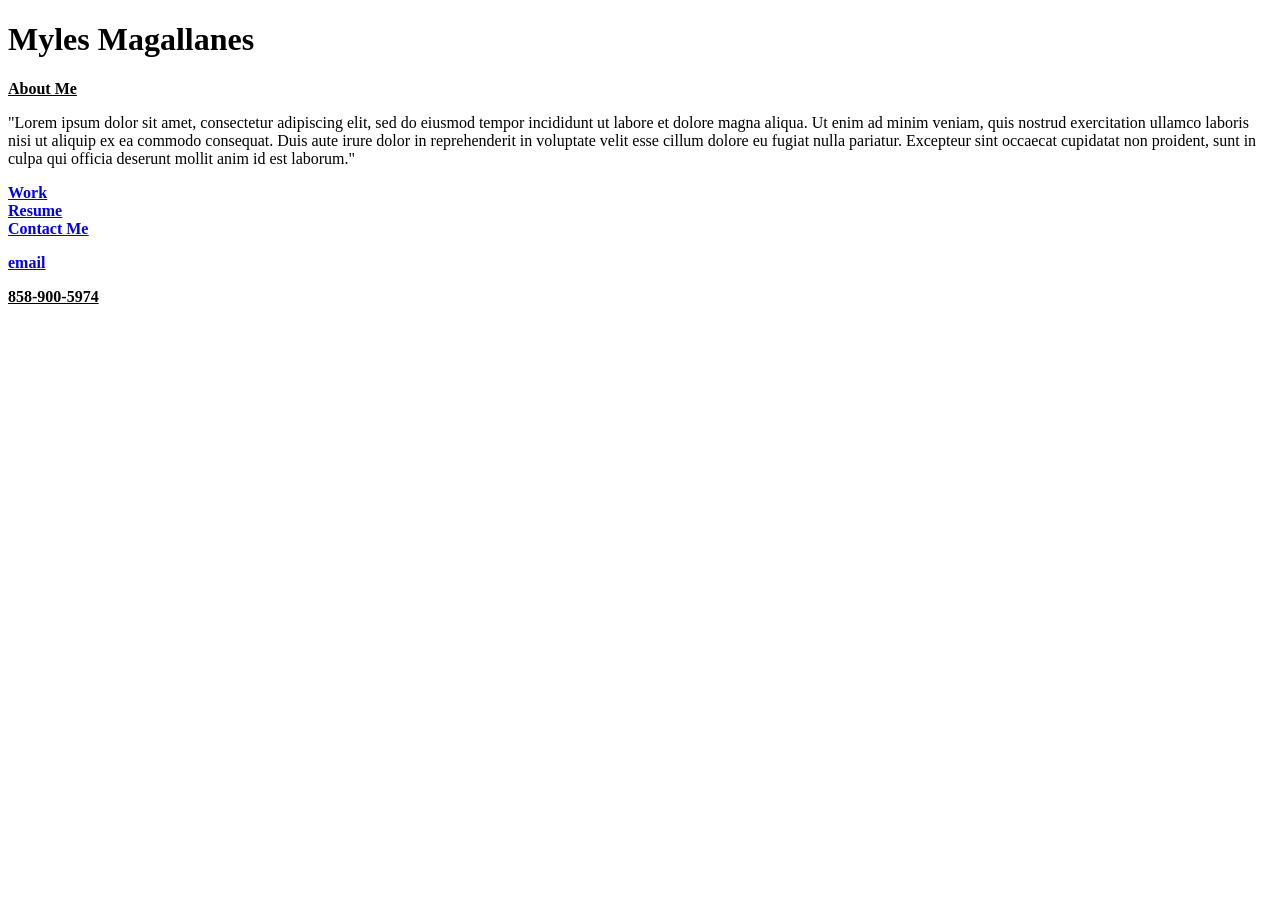
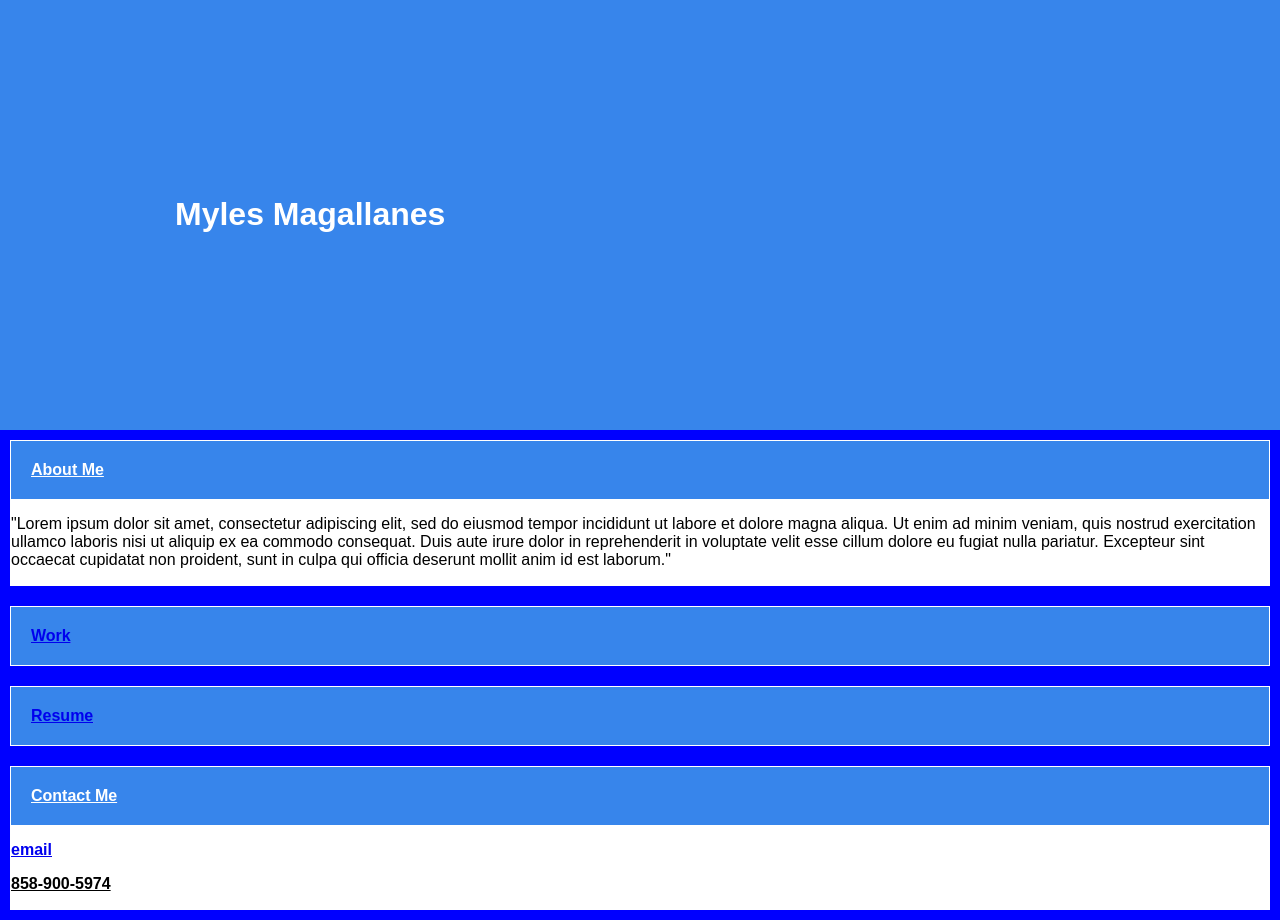
Before and after one commit to myles502/portfolio, a plain HTML site: page index.html in a window 1280 px wide. Before the commit the page ends 800 px from the top, so only its background shows below. Drawn offline with Linux system fonts and the light colour scheme.

Commit message:
changed css link

```diff
--- a/index.html
+++ b/index.html
@@ -5,7 +5,7 @@
     <title>Portfolio</title>
     <meta charset="UTF-8" />
     <meta name="viewport" content="width=device-width, initial-scale=1" />
-    <link rel="stylesheet" type="text/css" href="./style2.css" />
+    <link rel="stylesheet" type="text/css" href="./style.css" />
   </head>
 
   <body>
@@ -20,7 +20,7 @@
         <p>"Lorem ipsum dolor sit amet, consectetur adipiscing elit, sed do eiusmod tempor incididunt ut labore et dolore magna aliqua. Ut enim ad minim veniam, quis nostrud exercitation ullamco laboris nisi ut aliquip ex ea commodo consequat. Duis aute irure dolor in reprehenderit in voluptate velit esse cillum dolore eu fugiat nulla pariatur. Excepteur sint occaecat cupidatat non proident, sunt in culpa qui officia deserunt mollit anim id est laborum."</p>
       </section>
       <section class="card">
-        <header><u><b><a href="https:google.com">Work</b></u></header>
+        <header><u><b><a href="https://google.com">Work</b></u></header>
       </section>
       <section class="card">
         <header><u><b><a href="https:google.com">Resume</b></u></header>
```
